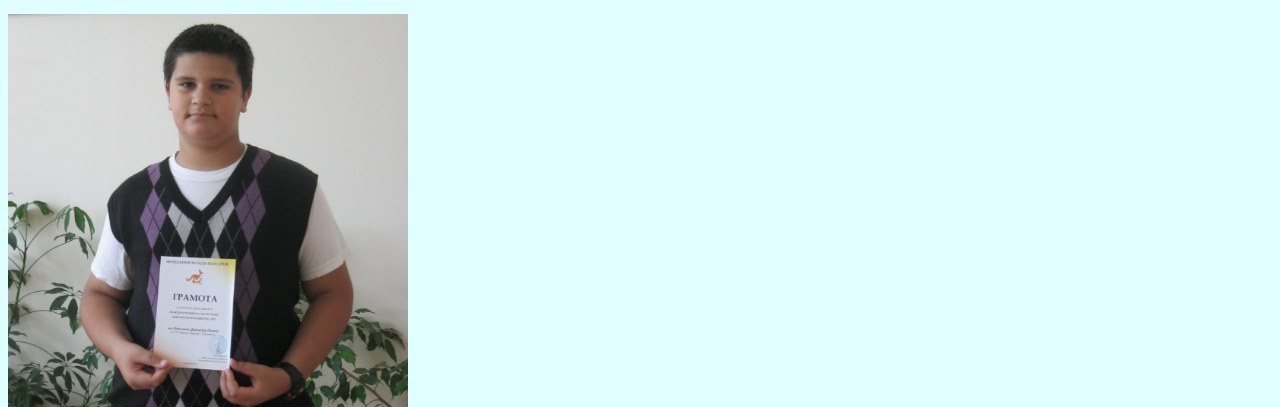
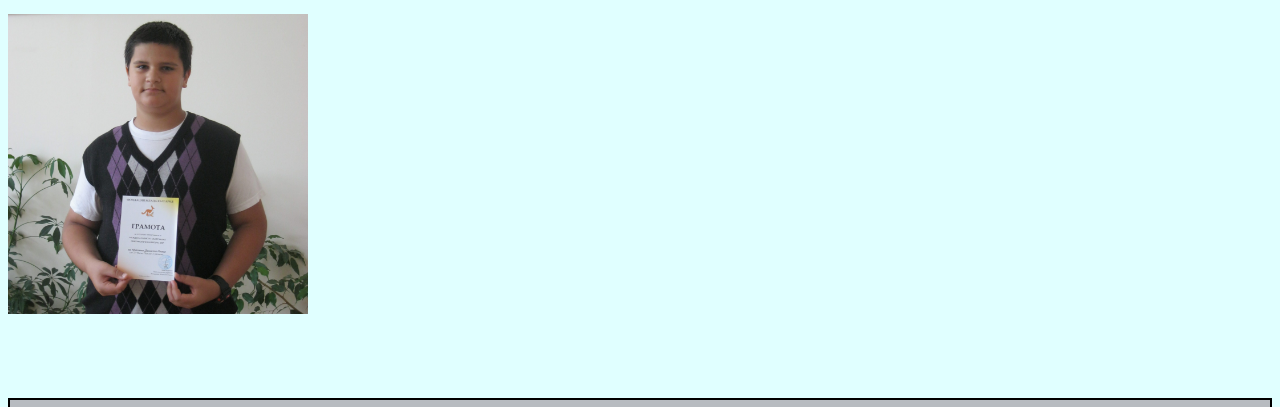
Before and after one commit to Misho0oka/Site, a plain HTML site: page neshto.html in a window 1280 px wide. Shown: the part 549-956 px from the top of the page. Drawn offline with Linux system fonts and the light colour scheme; a script that the page names is missing.

Commit message:
Update neshto.html

```diff
--- a/neshto.html
+++ b/neshto.html
@@ -22,7 +22,7 @@
     </ul>
     <a class="a" href="https://steamcommunity.com/id/misho0oka/">Моят най-любим сайт</a>
     <p></p>
-    <img src="mecho.jpg" alt="krisi" width="400" height="400">
+    <img src="mecho.jpg" alt="krisi" width="300" height=300">
     <footer><a href="neshto3.html">Контакти</a></footer>
 </body>
 </html>
```
